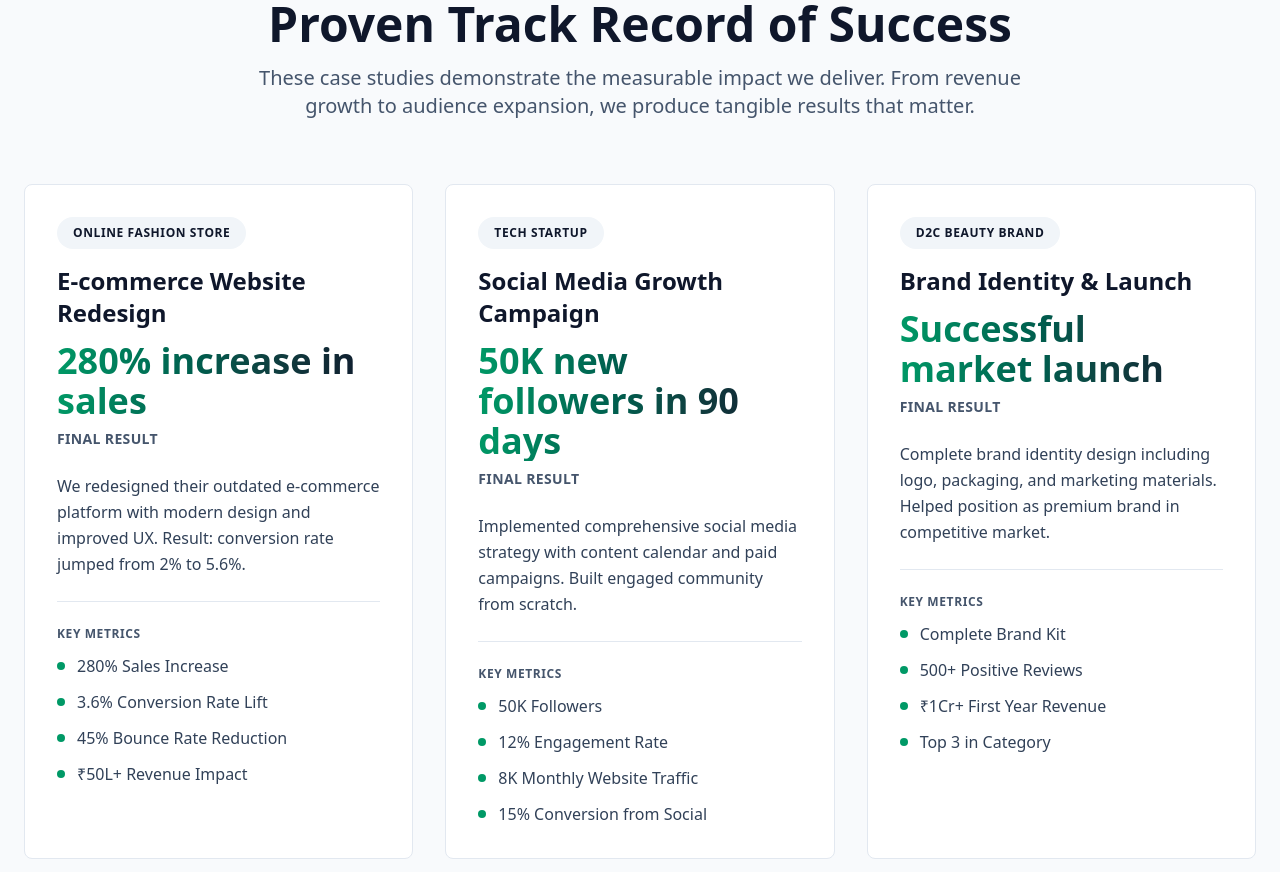
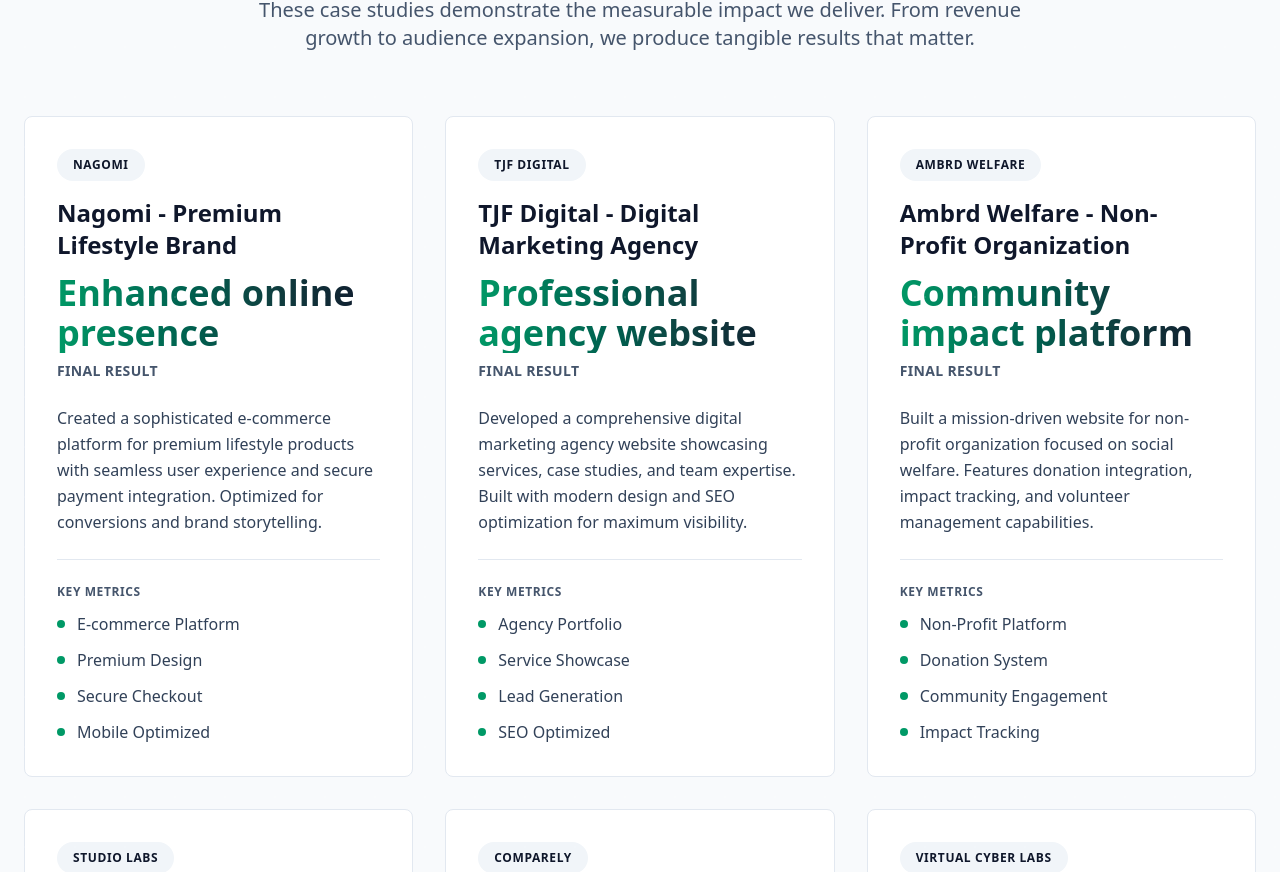
Before and after one commit to ShubhamPandey77/Quinova, a React (Vite) app: page / in a window 1280 px wide. Shown: the part 1928-2800 px from the top of the page. Built offline with nearby package versions, Linux system fonts and the light colour scheme.

Commit message:
Added Linkedin Account and Projects

```diff
--- a/index.html
+++ b/index.html
@@ -4,7 +4,7 @@
     <meta charset="UTF-8" />
     <link rel="icon" type="image/svg+xml" href="/vite.svg" />
     <meta name="viewport" content="width=device-width, initial-scale=1.0" />
-    <title>the-freelancers</title>
+    <title>Quinova</title>
   </head>
   <body>
     <div id="root"></div>
--- a/package.json
+++ b/package.json
@@ -1,5 +1,5 @@
 {
-  "name": "the-freelancers",
+  "name": "Quinova",
   "private": true,
   "version": "0.0.0",
   "type": "module",
--- a/src/App.jsx
+++ b/src/App.jsx
@@ -25,7 +25,7 @@ function App() {
   };
 
   return (
-    <div className="min-h-screen bg-white">
+    <div className="min-h-screen gradient-bg">
       <ScrollToTop />
       <Navbar navigate={handleNavigate} />
       <AnimatePresence mode="wait">
--- a/src/components/Footer.jsx
+++ b/src/components/Footer.jsx
@@ -74,7 +74,7 @@ function Footer() {
     <>
       <footer className="bg-slate-950 text-slate-100">
         {/* Newsletter & CTA Section */}
-        <div className="bg-gradient-to-r from-slate-900 to-slate-800 border-b border-slate-800">
+        <div className="bg-linear-to-r from-slate-900 to-slate-800 border-b border-slate-800">
           <div className="max-w-7xl mx-auto px-6 py-12">
             <div className="grid md:grid-cols-2 gap-8 items-center">
               <div>
@@ -205,7 +205,7 @@ function Footer() {
           <div className="grid md:grid-cols-3 gap-6 mb-12">
             {footerContactInfo.map((info, index) => (
               <div key={index} className="flex items-start gap-4 p-6 rounded-lg bg-slate-900 border border-slate-800 hover:border-slate-700 transition-all">
-                <div className="flex-shrink-0">
+                <div className="shrink-0">
                   {info.icon === 'phone' && <Phone className="w-6 h-6 text-white" />}
                   {info.icon === 'email' && <Mail className="w-6 h-6 text-white" />}
                   {info.icon === 'location' && <MapPin className="w-6 h-6 text-white" />}
@@ -249,7 +249,7 @@ function Footer() {
       </footer>
 
       {showContactForm && (
-        <div className="fixed inset-0 z-[100] flex items-center justify-center p-4">
+        <div className="fixed inset-0 z-100 flex items-center justify-center p-4">
           <div
             className="absolute inset-0 bg-black/50 backdrop-blur-sm"
             onClick={handleCloseForm}
--- a/src/components/Navbar.jsx
+++ b/src/components/Navbar.jsx
@@ -59,8 +59,8 @@ function Navbar() {
               to="/"
               className="flex items-center gap-3 hover:opacity-80 transition-opacity"
             >
-              <div className="w-10 h-9 bg-slate-900 rounded-lg flex items-center justify-center">
-                <img src="Logo.png" alt="Logo" className="w-full h-full object-contain p-1" />
+              <div className="w-16 h-14 flex items-center justify-center">
+                <img src="Logo.png" alt="Logo" className="w-full h-full object-contain" />
               </div>
               <div>
                 <div className="text-slate-900 text-xl font-bold tracking-tight">
--- a/src/const.js
+++ b/src/const.js
@@ -423,25 +423,52 @@ export const testimonials = [
 // Case Studies
 export const caseStudies = [
   {
-    title: "E-commerce Website Redesign",
-    client: "Online Fashion Store",
-    result: "280% increase in sales",
-    description: "We redesigned their outdated e-commerce platform with modern design and improved UX. Result: conversion rate jumped from 2% to 5.6%.",
-    metrics: ["280% Sales Increase", "3.6% Conversion Rate Lift", "45% Bounce Rate Reduction", "₹50L+ Revenue Impact"]
+    title: "Nagomi - Premium Lifestyle Brand",
+    client: "Nagomi",
+    result: "Enhanced online presence",
+    description: "Created a sophisticated e-commerce platform for premium lifestyle products with seamless user experience and secure payment integration. Optimized for conversions and brand storytelling.",
+    metrics: ["E-commerce Platform", "Premium Design", "Secure Checkout", "Mobile Optimized"],
+    link: "https://nagomi.co.in/"
   },
   {
-    title: "Social Media Growth Campaign",
-    client: "Tech Startup",
-    result: "50K new followers in 90 days",
-    description: "Implemented comprehensive social media strategy with content calendar and paid campaigns. Built engaged community from scratch.",
-    metrics: ["50K Followers", "12% Engagement Rate", "8K Monthly Website Traffic", "15% Conversion from Social"]
+    title: "TJF Digital - Digital Marketing Agency",
+    client: "TJF Digital",
+    result: "Professional agency website",
+    description: "Developed a comprehensive digital marketing agency website showcasing services, case studies, and team expertise. Built with modern design and SEO optimization for maximum visibility.",
+    metrics: ["Agency Portfolio", "Service Showcase", "Lead Generation", "SEO Optimized"],
+    link: "https://tjfdigital.com/"
   },
   {
-    title: "Brand Identity & Launch",
-    client: "D2C Beauty Brand",
-    result: "Successful market launch",
-    description: "Complete brand identity design including logo, packaging, and marketing materials. Helped position as premium brand in competitive market.",
-    metrics: ["Complete Brand Kit", "500+ Positive Reviews", "₹1Cr+ First Year Revenue", "Top 3 in Category"]
+    title: "Ambrd Welfare - Non-Profit Organization",
+    client: "Ambrd Welfare",
+    result: "Community impact platform",
+    description: "Built a mission-driven website for non-profit organization focused on social welfare. Features donation integration, impact tracking, and volunteer management capabilities.",
+    metrics: ["Non-Profit Platform", "Donation System", "Community Engagement", "Impact Tracking"],
+    link: "https://ambrdwelfare.org/"
+  },
+  {
+    title: "Studio Labs - Creative Agency Website",
+    client: "Studio Labs",
+    result: "Professional digital presence",
+    description: "Built a modern, visually stunning website for Studio Labs showcasing their creative portfolio and services. Features responsive design, smooth animations, and optimized performance.",
+    metrics: ["Modern Design", "Fast Loading", "Portfolio Showcase", "Lead Generation"],
+    link: "https://www.studiolabs.in/"
+  },
+  {
+    title: "Comparely - B2B Comparison Platform",
+    client: "Comparely",
+    result: "Scalable web application",
+    description: "Developed a comprehensive B2B comparison platform enabling businesses to compare services and products effectively. Built with modern tech stack for reliability and scalability.",
+    metrics: ["B2B Platform", "High Performance", "User-Friendly Interface", "Secure & Scalable"],
+    link: "https://app.comparely.co.in/"
+  },
+  {
+    title: "Virtual Cyber Labs - Cybersecurity Platform",
+    client: "Virtual Cyber Labs",
+    result: "Secure cyber learning platform",
+    description: "Developed an advanced cybersecurity training and lab platform offering hands-on learning experiences. Features secure sandbox environments, interactive courses, and real-world scenario simulations.",
+    metrics: ["Cybersecurity Labs", "Interactive Training", "Secure Environment", "Real-World Scenarios"],
+    link: "https://virtualcyberlabs.com/"
   }
 ];
 
@@ -503,10 +530,10 @@ export const values = [
 // Team
 export const team = [
   { name: "Ashish Dueby", role: "Full Stack Developer", image: "Ashish.jpg", expertise: ["React", "Node.js", "PostgreSQL"], bio: "8+ years building scalable web applications" },
-  { name: "Shubham Pandey", role: "Full Stack Developer", image: "Shubham.jpg", expertise: ["Vue.js", "Python", "AWS"], bio: "7+ years delivering enterprise solutions" },
-  { name: "Priyesh Singh", role: "Python Developer & Marketing Expert", image: "Priyesh.jpg", expertise: ["Python", "SEO", "Data Analytics"], bio: "9+ years in development and digital strategy" },
+  { name: "Shubham Pandey", role: "Full Stack Developer", image: "Shubham.jpg", expertise: ["Vue.js", "Python", "AWS"], bio: "7+ years delivering enterprise solutions", linkedin: "https://www.linkedin.com/in/shubham-pandey-b17ab3262/" },
+  { name: "Priyesh Singh", role: "Python Developer & Marketing Expert", image: "Priyesh.jpg", expertise: ["Python", "SEO", "Data Analytics"], bio: "9+ years in development and digital strategy", linkedin: "https://www.linkedin.com/in/priyesh-singh-13356624b/" },
   { name: "Jigyasa Pandey", role: "Social Media Manager & Content Writer", image: "Jigyasa.jpg", expertise: ["Content Strategy", "Community Building", "Copywriting"], bio: "6+ years creating engaging digital narratives" },
-  { name: "Ashutosh Singh", role: "Full Stack Developer", image: "", expertise: ["JavaScript", "Mobile Apps", "UI/UX"], bio: "5+ years crafting user-centric digital experiences" }
+  { name: "Ashutosh Singh", role: "Full Stack Developer", image: "Ashutosh.jpg", expertise: ["JavaScript", "Mobile Apps", "UI/UX"], bio: "5+ years crafting user-centric digital experiences", linkedin: "https://www.linkedin.com/in/ashutosh-singh-355059293/" }
 ];
 
 // Process Steps
--- a/src/index.css
+++ b/src/index.css
@@ -1 +1,21 @@
 @import "tailwindcss";
+
+.gradient-bg {
+  background: linear-gradient(135deg, #1a1a2e 0%, #16213e 50%, #0f3460 100%);
+  position: relative;
+  overflow: hidden;
+}
+
+.gradient-bg::before {
+  content: '';
+  position: absolute;
+  top: 0;
+  left: 0;
+  right: 0;
+  bottom: 0;
+  background-image:
+    radial-gradient(circle, rgba(255, 255, 255, 0.1) 1px, transparent 1px);
+  background-size: 50px 50px;
+  background-position: 0 0, 25px 25px;
+  pointer-events: none;
+}
--- a/temp_const.js
+++ b/temp_const.js
@@ -134,7 +134,7 @@ export const team = [
   { name: "Shubham Pandey", role: "Full Stack Developer", image: "Shubham.jpg" },
   { name: "Priyesh Singh", role: "Python Developer And Marketing Expert", image: "Priyesh.jpg" },
   { name: "Jigyasa Pandey", role: "Social Media Manager And Content Writer", image: "Jigyasa.jpg" },
-  { name: "Ashutosh Singh", role: "Full Stack Developer", image: "" }
+  { name: "Ashutosh Singh", role: "Full Stack Developer", image: "Ashutosh.jpg" }
 ];
 
 // Process Steps
```
Also changed, not shown: src/pages/aboutUs/AboutUs.jsx (+6 -1 lines), src/pages/home/Home.jsx (+6 -6 lines), 1 other file (tests, documents, lock files or other folders).
